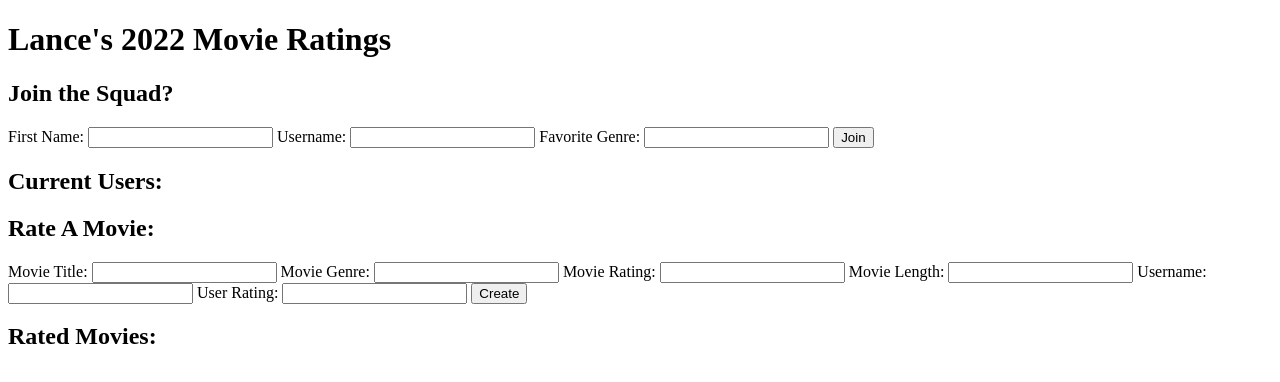
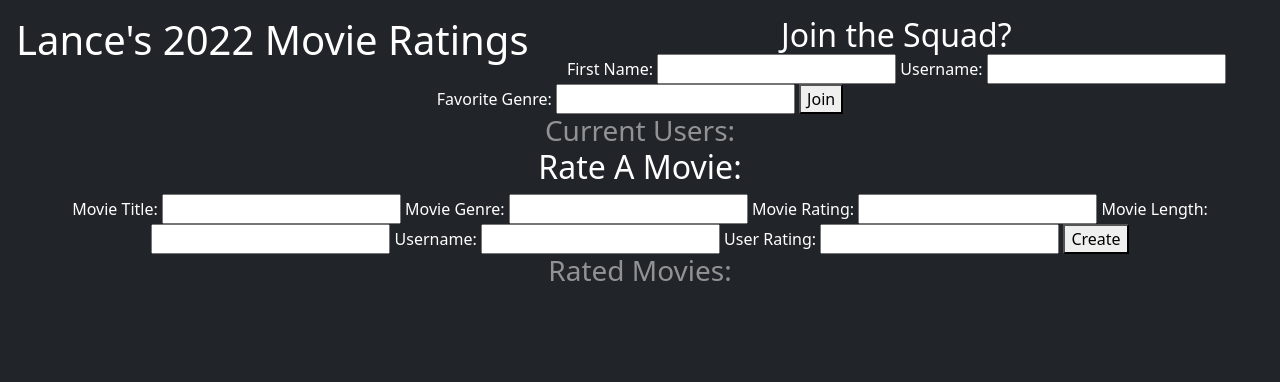
Before and after one commit to SLOAntidote/api-server, a website: page client/index.html in a window 1280 px wide. Drawn offline with nearby package versions, Linux system fonts and the light colour scheme; no server answers.

Commit message:
added some css

```diff
--- a/client/app.css
+++ b/client/app.css
@@ -0,0 +1,9 @@
+body {
+    text-shadow: 0.05rem .1rem rgba(0, 0, 0, .5);
+    box-shadow: inset 0 0 5rem rgba(0, 0, 0, .5);
+}
+
+.cover-container {
+    max-width: 42em;
+
+}
--- a/client/app.js
+++ b/client/app.js
@@ -23,8 +23,6 @@ fetch("/api/users").then(res => res.json()).then((users) => {
 const createUserForm = document.querySelector(".create-user-form");
 createUserForm.addEventListener("submit", (event) => {
     const data = new FormData(event.target);
-    console.log(data);
-    debugger
     const newUser = {
         first_name: data.get('First Name'),
         user_name: data.get('Username'),
--- a/client/index.html
+++ b/client/index.html
@@ -1,16 +1,25 @@
 <!DOCTYPE html>
-<html lang="en">
+<html lang="en" class="h-flex">
+
 <head>
     <meta charset="UTF-8">
     <meta http-equiv="X-UA-Compatible" content="IE=edge">
     <meta name="viewport" content="width=device-width, initial-scale=1.0">
     <title>Document</title>
     <script defer src="app.js"></script>
+    <!-- CSS only -->
+    <link href="https://cdn.jsdelivr.net/npm/bootstrap@5.2.3/dist/css/bootstrap.min.css" rel="stylesheet" integrity="sha384-rbsA2VBKQhggwzxH7pPCaAqO46MgnOM80zW1RWuH61DGLwZJEdK2Kadq2F9CUG65" crossorigin="anonymous">
 </head>
-<body>
-   <h1>Lance's 2022 Movie Ratings</h1>
-   <h2>Join the Squad?</h2>
-   <form class="create-user-form">
+
+<body class="d-flex h-flex text-center text-bg-dark">
+    <div class="cover-container d-flex w-flex p-3 mx-auto flex-column">
+
+        <header class="mb-auto">
+            <div>
+                <h1 class="float-md-start mb-0">Lance's 2022 Movie Ratings</h1>
+            </div>
+        <h2 class="mb-auto">Join the Squad?</h2>
+            <form class="create-user-form mb-auto">
                 <label for="first-name">First Name:</label>
                 <input type="text" id="first-name" name="First Name" />
 
@@ -22,10 +31,11 @@
 
                 <button type="submit">Join</button>
             </form>
+            <h3 class="mb-auto text-white-50">Current Users:</h3>
+            <div class = "user-list mb-auto text-white-50"></div>
+        </header>
 
-    <h2>Current Users:</h2>
-    <div class = "user-list"></div>
-
+        <main class="px-3">
             <h2>Rate A Movie:</h2>
             <form class="create-movie-form">
                 <label for="title">Movie Title:</label>
@@ -48,7 +58,12 @@
 
                 <button type="submit">Create</button>
              </form>
-    <h2>Rated Movies:</h2>
+        </main>
+
+        <footer class="mt-auto text-white-50">
+            <h3>Rated Movies:</h3>
             <div class = "movie-list"></div>
+        </footer>
+</div>
 </body>
 </html>
```
Lines whose indentation alone changed are shown as unchanged.
